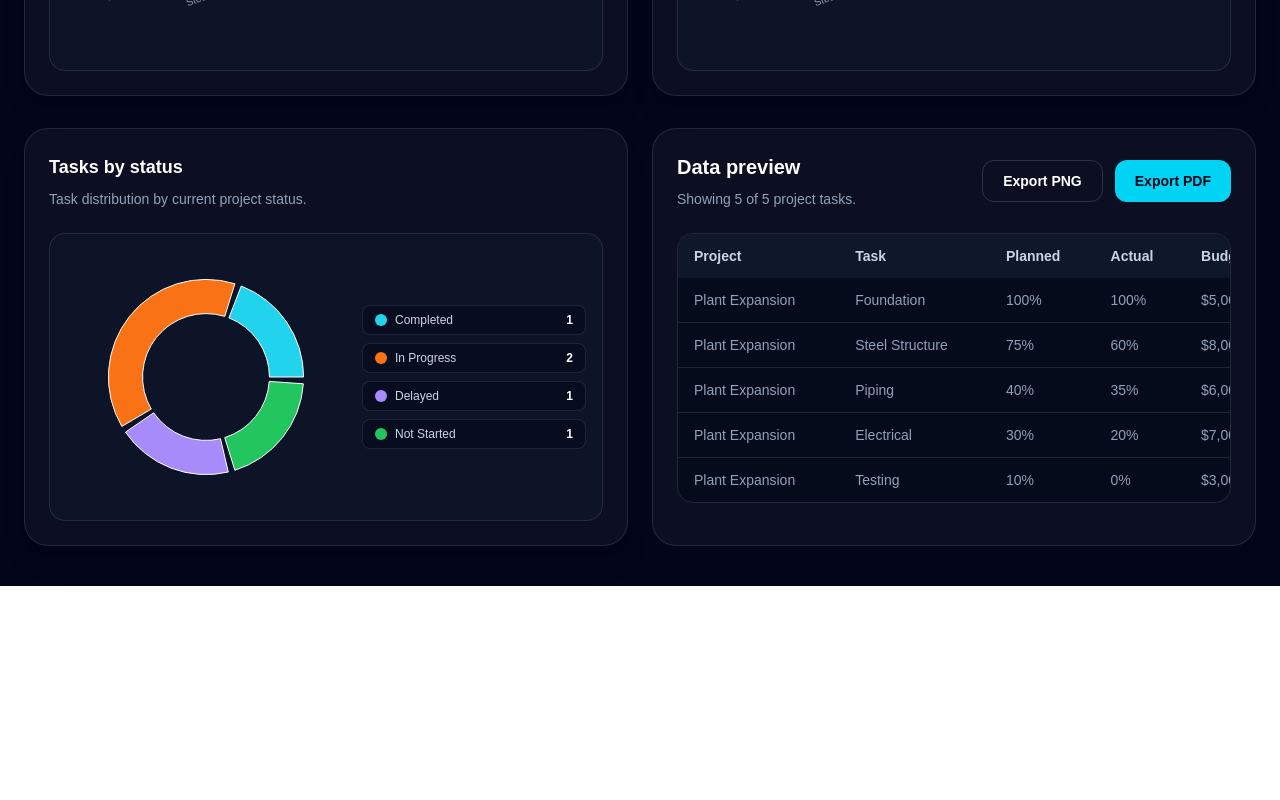
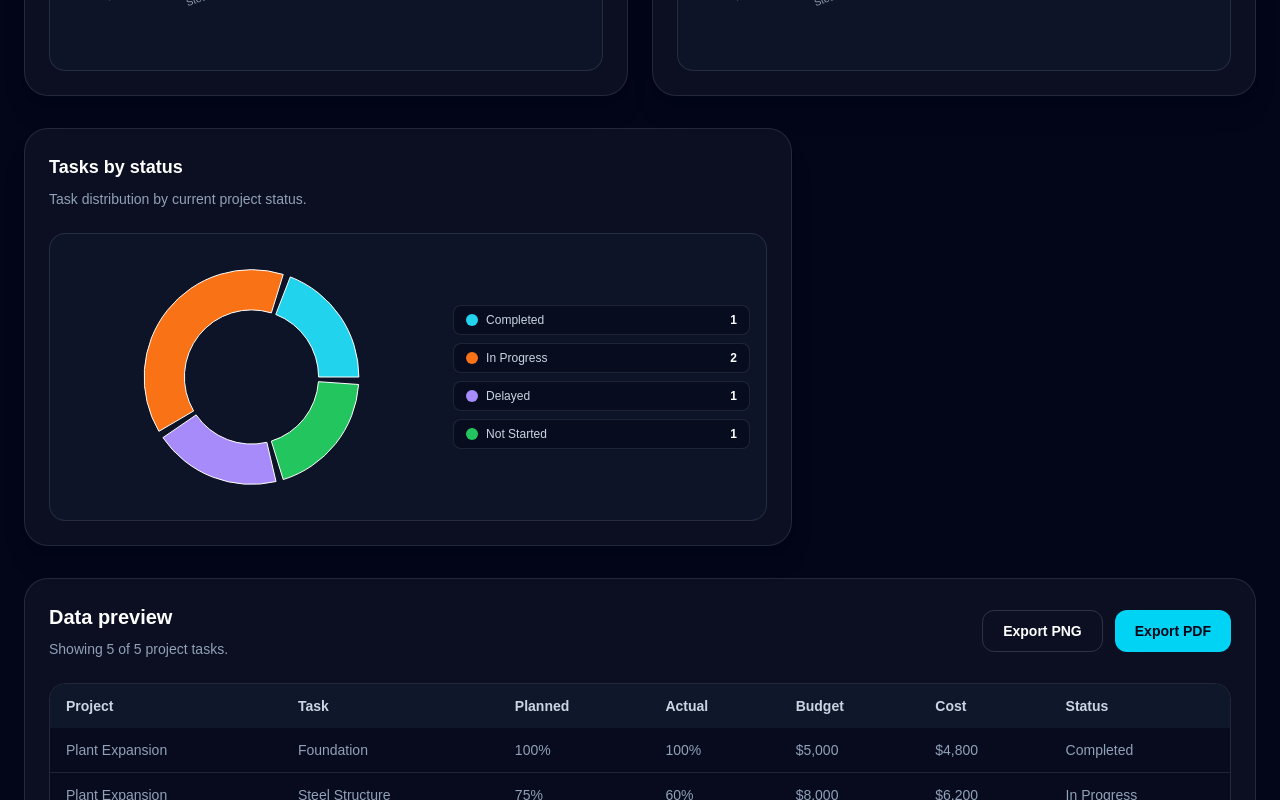
Before and after one commit to kike-Pinto/dashboard-tools-platform, a Next.js app: page /dashboard/project-kpi-dashboard in a window 1280 px wide. Shown: the part 1360-2160 px from the top of the page. Before the commit the page ends 1946 px from the top, so only its background shows below. Built offline with nearby package versions, Linux system fonts and the light colour scheme.

Commit message:
fix: Improve project status chart layout

```diff
--- a/src/components/dashboard/ProjectCharts.tsx
+++ b/src/components/dashboard/ProjectCharts.tsx
@@ -139,7 +139,7 @@ export function TasksByStatusChart({ data }: ProjectChartProps) {
 
   return (
     <div className='flex h-full flex-col gap-3 md:grid md:grid-cols-[1fr_0.8fr] md:gap-4'>
-      <div className='h-52 min-h-0 md:h-full'>
+      <div className='h-64 min-h-0 md:h-full'>
         <ResponsiveContainer width='100%' height='100%'>
           <PieChart>
             <Pie
@@ -148,8 +148,8 @@ export function TasksByStatusChart({ data }: ProjectChartProps) {
               nameKey='status'
               cx='50%'
               cy='50%'
-              outerRadius='80%'
-              innerRadius='52%'
+              outerRadius='88%'
+              innerRadius='55%'
               paddingAngle={4}
             >
               {chartData.map((entry, index) => (
--- a/src/components/dashboard/ProjectDashboardClient.tsx
+++ b/src/components/dashboard/ProjectDashboardClient.tsx
@@ -162,15 +162,16 @@ export function ProjectDashboardClient({
           </ChartCard>
         </section>
 
-        <section className='mt-8 grid gap-6 xl:grid-cols-2'>
+        <section className='mt-8 max-w-3xl'>
           <ChartCard
             title='Tasks by status'
             description='Task distribution by current project status.'
           >
             <TasksByStatusChart data={data} />
           </ChartCard>
+        </section>
 
-          <section className='rounded-3xl border border-white/10 bg-white/4 p-6'>
+        <section className='mt-8 rounded-3xl border border-white/10 bg-white/4 p-6'>
           <div className='flex flex-col gap-3 md:flex-row md:items-center md:justify-between'>
             <div>
               <h2 className='text-xl font-semibold'>Data preview</h2>
@@ -212,9 +213,7 @@ export function ProjectDashboardClient({
                     <td className='px-4 py-3'>
                       {formatPercent(row.actual_progress)}
                     </td>
-                      <td className='px-4 py-3'>
-                        {formatCurrency(row.budget)}
-                      </td>
+                    <td className='px-4 py-3'>{formatCurrency(row.budget)}</td>
                     <td className='px-4 py-3'>{formatCurrency(row.cost)}</td>
                     <td className='px-4 py-3'>{row.status}</td>
                   </tr>
@@ -223,7 +222,6 @@ export function ProjectDashboardClient({
             </table>
           </div>
         </section>
-        </section>
       </div>
     </>
   )
```
Lines whose indentation alone changed are shown as unchanged.
